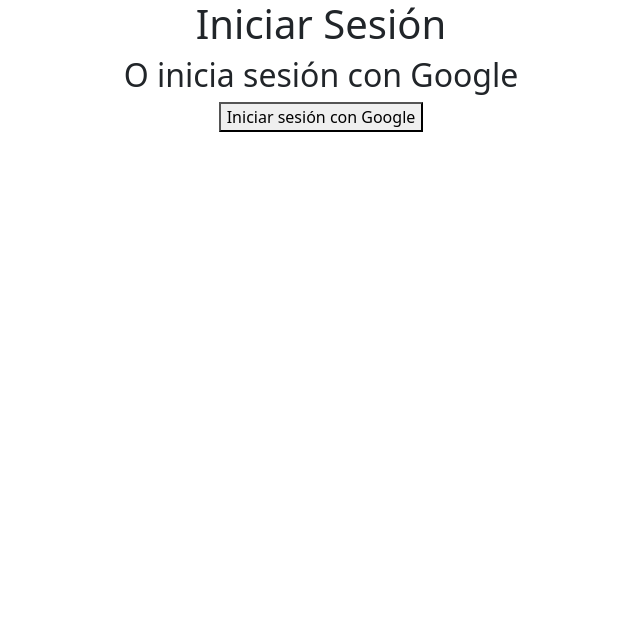
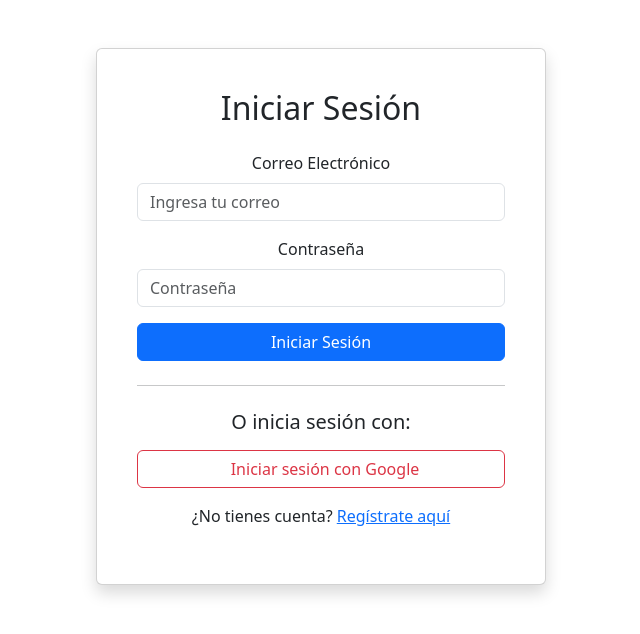
Before and after one commit to usuariopablodaniel/carniceria-app, a React (Create React App) app in the folder frontend/: page /login in a window 1280 px wide. Shown: the top 634 px of the page, without its empty margins (319-959 px from the left). Built offline with nearby package versions, Linux system fonts and the light colour scheme.

Commit message:
feat(frontend): Implementación y estilización de páginas de Login y Registro

```diff
--- a/frontend/src/App.js
+++ b/frontend/src/App.js
@@ -14,6 +14,7 @@
 import LoginPage from './pages/LoginPage'; // Para la ruta de login '/login'
 import DashboardPage from './pages/DashboardPage'; // Para la ruta '/dashboard' (donde redirigiremos después del login de Google)
 import ProductAddPage from './pages/ProductAddPage';
+import RegisterPage from './pages/RegisterPage';
 // *** NUEVA IMPORTACIÓN: El componente para manejar el éxito de Google ***
 import AuthSuccessHandler from './components/AuthSuccessHandler';
 
@@ -35,6 +36,9 @@
           {/* Ruta para el Dashboard (donde el usuario va después de iniciar sesión) */}
           <Route path="/dashboard" element={<DashboardPage />} />
 
+           {/* *** RUTA PARA LA PÁGINA DE REGISTRO *** */}
+          <Route path="/register" element={<RegisterPage />} />
+
           {/* *** LA RUTA CRÍTICA PARA MANEJAR EL TOKEN DE GOOGLE *** */}
           <Route path="/auth-success" element={<AuthSuccessHandler />} />
           <Route path="/products" element={<ProductListPage />} /> {/* <-- Añade esta línea */}
--- a/frontend/src/pages/LoginPage.js
+++ b/frontend/src/pages/LoginPage.js
@@ -1,22 +1,114 @@
-import React from 'react';
+import React, { useState } from 'react'; // Importamos useState para manejar los estados del formulario
+import { Container, Form, Button, Card, Row, Col, Alert } from 'react-bootstrap'; // Importamos componentes de react-bootstrap
+// Importar Link de react-router-dom si lo usas para la navegación a otras páginas (ej. registro)
+import { Link } from 'react-router-dom';
 
 const LoginPage = () => {
+  const [email, setEmail] = useState('');
+  const [password, setPassword] = useState('');
+  const [error, setError] = useState(null);
+  const [loading, setLoading] = useState(false); // Para mostrar un spinner de carga
+
+  // Función para manejar el login tradicional con email y contraseña
+  const handleEmailPasswordLogin = async (e) => {
+    e.preventDefault(); // Previene el comportamiento por defecto del formulario (recargar la página)
+    setError(null); // Limpiamos errores previos
+    setLoading(true); // Indicamos que estamos cargando
+
+    try {
+      const response = await fetch('http://localhost:5000/api/auth/login', { // Asegúrate de que esta URL sea la correcta de tu backend
+        method: 'POST',
+        headers: {
+          'Content-Type': 'application/json',
+        },
+        body: JSON.stringify({ email, password }),
+      });
+
+      const data = await response.json();
+
+      if (response.ok) {
+        // Suponiendo que el backend devuelve un token o alguna confirmación de éxito
+        console.log('Login exitoso:', data);
+        // Aquí podrías guardar el token en localStorage o en el contexto de la app
+        // localStorage.setItem('token', data.token);
+        // Redirigir al usuario al dashboard o a la página de productos
+        // window.location.href = '/dashboard'; // O '/products'
+        alert('Login exitoso (funcionalidad de redirección y token pendiente)'); // Mensaje temporal
+      } else {
+        // Manejo de errores del backend (ej. credenciales inválidas)
+        setError(data.message || 'Error en el login. Verifica tus credenciales.');
+      }
+    } catch (err) {
+      console.error("Error de red o del servidor al intentar iniciar sesión:", err);
+      setError('No se pudo conectar con el servidor. Inténtalo de nuevo más tarde.');
+    } finally {
+      setLoading(false); // Finalizamos la carga
+    }
+  };
+
   // Función para redirigir a la autenticación de Google
   const handleGoogleLogin = () => {
-    // Redirige al usuario a la ruta de tu backend que inicia el flujo de Google
     window.location.href = 'http://localhost:5000/api/auth/google';
   };
 
   return (
-    <div>
-      <h1>Iniciar Sesión</h1>
-      {/* Puedes añadir un formulario de inicio de sesión tradicional aquí si lo deseas */}
+    <Container className="my-5 d-flex justify-content-center"> {/* Centramos el contenido en la página */}
+      <Card className="p-4 shadow" style={{ maxWidth: '450px', width: '100%' }}> {/* Tarjeta principal para el formulario */}
+        <Card.Body>
+          <h2 className="text-center mb-4">Iniciar Sesión</h2>
 
-      <h2>O inicia sesión con Google</h2>
-      <button onClick={handleGoogleLogin}>
-        Iniciar sesión con Google
-      </button>
-    </div>
+          {/* Mensaje de error */}
+          {error && <Alert variant="danger" className="text-center">{error}</Alert>}
+
+          {/* Formulario de inicio de sesión tradicional */}
+          <Form onSubmit={handleEmailPasswordLogin}>
+            <Form.Group className="mb-3" controlId="formBasicEmail">
+              <Form.Label>Correo Electrónico</Form.Label>
+              <Form.Control
+                type="email"
+                placeholder="Ingresa tu correo"
+                value={email}
+                onChange={(e) => setEmail(e.target.value)}
+                required
+              />
+            </Form.Group>
+
+            <Form.Group className="mb-3" controlId="formBasicPassword">
+              <Form.Label>Contraseña</Form.Label>
+              <Form.Control
+                type="password"
+                placeholder="Contraseña"
+                value={password}
+                onChange={(e) => setPassword(e.target.value)}
+                required
+              />
+            </Form.Group>
+
+            <Button variant="primary" type="submit" className="w-100" disabled={loading}>
+              {loading ? 'Iniciando Sesión...' : 'Iniciar Sesión'}
+            </Button>
+          </Form>
+
+          <hr className="my-4" /> {/* Separador */}
+
+          <h5 className="text-center mb-3">O inicia sesión con:</h5>
+          <Button variant="outline-danger" className="w-100 d-flex align-items-center justify-content-center" onClick={handleGoogleLogin}>
+            {/* Ícono de Google si lo tienes, por ejemplo de 'react-icons' */}
+            {/* <img src="/path/to/google-icon.png" alt="Google" style={{ width: '20px', marginRight: '10px' }} /> */}
+            <i className="bi bi-google me-2"></i> {/* Si usas Bootstrap Icons */}
+            Iniciar sesión con Google
+          </Button>
+
+          {/* Opcional: Enlace a la página de registro si tienes una */}
+          {
+          <p className="text-center mt-3">
+            ¿No tienes cuenta? <Link to="/register">Regístrate aquí</Link>
+          </p>
+          }
+
+        </Card.Body>
+      </Card>
+    </Container>
   );
 };
 
--- /dev/null
+++ b/frontend/src/pages/RegisterPage.js
@@ -0,0 +1,117 @@
+import React, { useState } from 'react';
+import { Container, Form, Button, Card, Alert } from 'react-bootstrap';
+import { Link } from 'react-router-dom'; // Importamos Link para el enlace de "Ya tienes cuenta?"
+
+const RegisterPage = () => {
+  const [email, setEmail] = useState('');
+  const [password, setPassword] = useState('');
+  const [confirmPassword, setConfirmPassword] = useState('');
+  const [error, setError] = useState(null);
+  const [success, setSuccess] = useState(null); // Para mostrar mensaje de éxito
+  const [loading, setLoading] = useState(false);
+
+  const handleRegister = async (e) => {
+    e.preventDefault();
+    setError(null);
+    setSuccess(null);
+    setLoading(true);
+
+    if (password !== confirmPassword) {
+      setError('Las contraseñas no coinciden.');
+      setLoading(false);
+      return;
+    }
+
+    try {
+      // !!!!!!!!!!!!!!!!!!!!!!!!!!!!!!!!!!!!!!!!!!!!!!!!!!!!!!!!!!!!!!!!!!!!!!
+      // ASEGÚRATE DE QUE ESTA URL SEA LA CORRECTA DE TU BACKEND PARA REGISTRO
+      // !!!!!!!!!!!!!!!!!!!!!!!!!!!!!!!!!!!!!!!!!!!!!!!!!!!!!!!!!!!!!!!!!!!!!!
+      const response = await fetch('http://localhost:5000/api/auth/register', {
+        method: 'POST',
+        headers: {
+          'Content-Type': 'application/json',
+        },
+        body: JSON.stringify({ email, password }),
+      });
+
+      const data = await response.json();
+
+      if (response.ok) {
+        setSuccess(data.message || 'Registro exitoso. ¡Ahora puedes iniciar sesión!');
+        setEmail(''); // Limpiar formulario
+        setPassword('');
+        setConfirmPassword('');
+        // Opcional: Redirigir automáticamente al login después de un registro exitoso
+        // setTimeout(() => {
+        //   window.location.href = '/login';
+        // }, 2000);
+      } else {
+        setError(data.message || 'Error en el registro. Inténtalo de nuevo.');
+      }
+    } catch (err) {
+      console.error("Error de red o del servidor al intentar registrarse:", err);
+      setError('No se pudo conectar con el servidor para registrarse.');
+    } finally {
+      setLoading(false);
+    }
+  };
+
+  return (
+    <Container className="my-5 d-flex justify-content-center">
+      <Card className="p-4 shadow" style={{ maxWidth: '450px', width: '100%' }}>
+        <Card.Body>
+          <h2 className="text-center mb-4">Registrarse</h2>
+
+          {error && <Alert variant="danger" className="text-center">{error}</Alert>}
+          {success && <Alert variant="success" className="text-center">{success}</Alert>}
+
+          <Form onSubmit={handleRegister}>
+            <Form.Group className="mb-3" controlId="formRegisterEmail">
+              <Form.Label>Correo Electrónico</Form.Label>
+              <Form.Control
+                type="email"
+                placeholder="Ingresa tu correo"
+                value={email}
+                onChange={(e) => setEmail(e.target.value)}
+                required
+              />
+            </Form.Group>
+
+            <Form.Group className="mb-3" controlId="formRegisterPassword">
+              <Form.Label>Contraseña</Form.Label>
+              <Form.Control
+                type="password"
+                placeholder="Crea una contraseña"
+                value={password}
+                onChange={(e) => setPassword(e.target.value)}
+                required
+              />
+            </Form.Group>
+
+            <Form.Group className="mb-4" controlId="formConfirmPassword">
+              <Form.Label>Confirmar Contraseña</Form.Label>
+              <Form.Control
+                type="password"
+                placeholder="Repite tu contraseña"
+                value={confirmPassword}
+                onChange={(e) => setConfirmPassword(e.target.value)}
+                required
+              />
+            </Form.Group>
+
+            <Button variant="success" type="submit" className="w-100" disabled={loading}>
+              {loading ? 'Registrando...' : 'Crear Cuenta'}
+            </Button>
+          </Form>
+
+          <p className="text-center mt-3">
+            ¿Ya tienes cuenta? <Link to="/login">Inicia sesión aquí</Link> {/* Usamos Link de react-router-dom */}
+          </p>
+
+        </Card.Body>
+      </Card>
+    </Container>
+  );
+};
+
+export default RegisterPage;
```
